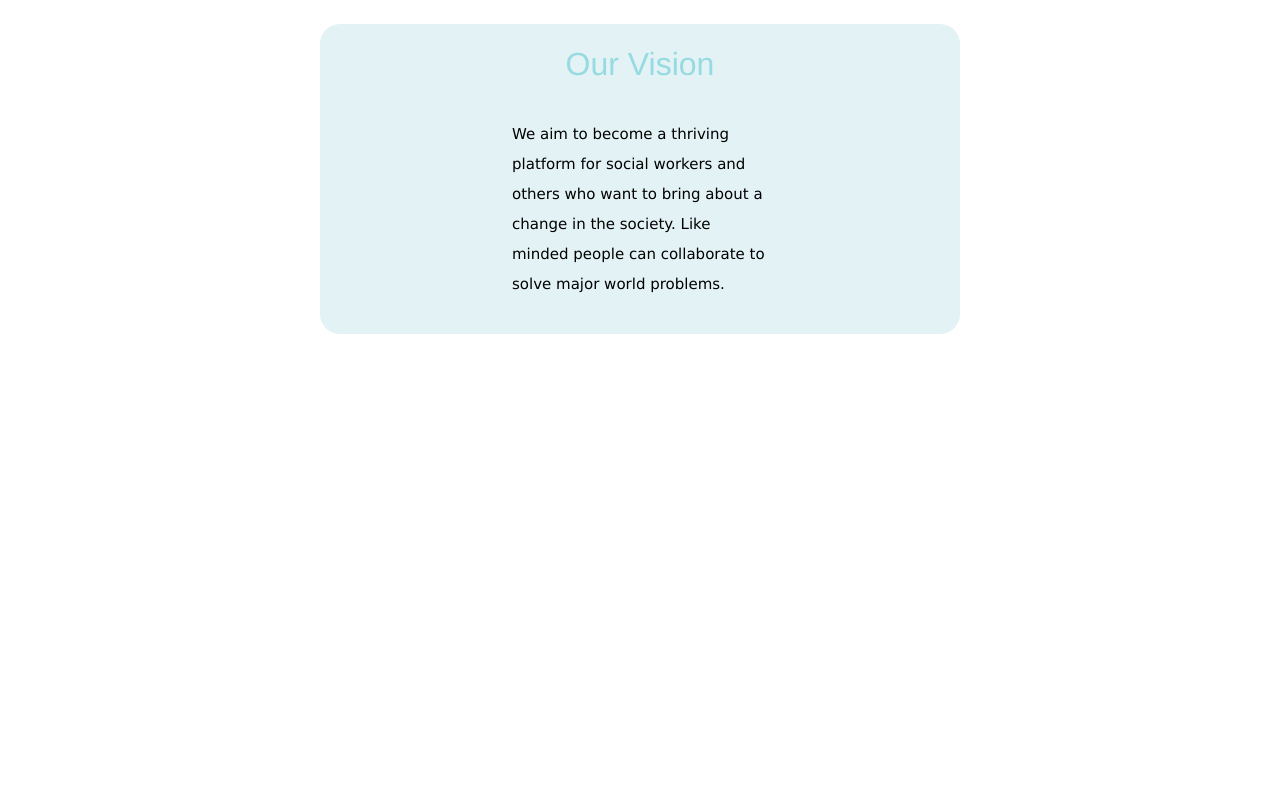
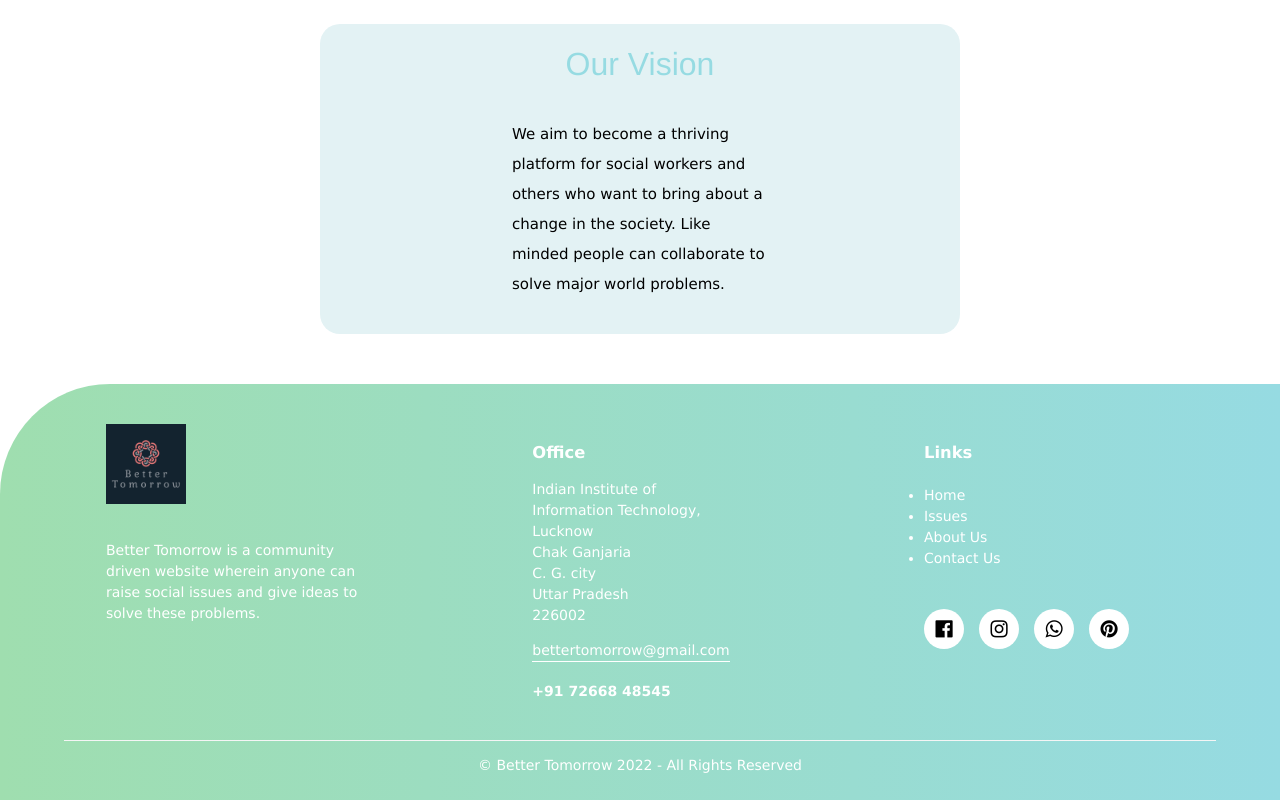
Before and after one commit to VidishaAG/Better-Tomorrow, a React (Create React App) app in the folder frontend/: page /about in a window 1280 px wide. Shown: the part 478-1278 px from the top of the page. Before the commit the page ends 812 px from the top, so only its background shows below. Built offline with nearby package versions, Linux system fonts and the light colour scheme.

Commit message:
Footer Added

```diff
--- a/frontend/public/index.html
+++ b/frontend/public/index.html
@@ -9,6 +9,7 @@
       name="description"
       content="Web site created using create-react-app"
     />
+    <link rel="stylesheet" href="https://cdnjs.cloudflare.com/ajax/libs/font-awesome/4.7.0/css/font-awesome.min.css">
     <link rel="apple-touch-icon" href="%PUBLIC_URL%/logo192.png" />
     <!--
       manifest.json provides metadata used when your web app is installed on a
--- a/frontend/src/App.js
+++ b/frontend/src/App.js
@@ -5,6 +5,7 @@ import './css/login.css'
 import './css/about.css'
 import './css/payment.css'
 import './css/ideasubmit.css'
+import './css/footer.css'
 import {
   BrowserRouter,
   Routes,
@@ -18,6 +19,7 @@ import { About } from './components/About';
 import Payment from './components/Payment';
 import { NGO } from './components/NGO';
 import {IdeaSubmit} from './components/IdeaSubmit';
+import {Footer} from './components/Footer';
 function App() {
   return (
     <BrowserRouter>
@@ -30,6 +32,7 @@ function App() {
         <Route path="/ngo" element={<NGO />} />
         <Route path="/ideasubmit" element={<IdeaSubmit />} />
       </Routes>
+      <Footer/>
     </BrowserRouter>
   );
 }
--- /dev/null
+++ b/frontend/src/components/Footer.js
@@ -0,0 +1,46 @@
+import React from 'react'
+import { Link } from 'react-router-dom'
+
+import logo from '../assets/logo.png'
+
+export const Footer = () => {
+    return (
+        <footer className="footer_component">
+            <div className="row">
+                <div className="col">
+                    <img src={logo} className="logo" /><br />
+                    Better Tomorrow is a community driven website wherein anyone can raise social issues and give ideas to solve
+                    these problems.
+                </div>
+                <div className="col">
+                    <h3 >Office </h3>
+                    <p>Indian Institute of Information Technology, Lucknow<br/>
+                    Chak Ganjaria<br/>
+                    C. G. city<br/>
+                    Uttar Pradesh<br/>
+                    226002</p>
+                    <p className="email-id">bettertomorrow@gmail.com</p>
+                    <h4>+91 72668 48545</h4>
+                </div>
+                <div className="col">
+                <ul>
+                    <h3 class="head-link">Links </h3>
+
+                        <li><Link to="/home">Home</Link></li>
+                        <li><Link to="/gallery">Issues</Link></li>
+                        <li><Link to="/aboutus">About Us</Link></li>
+                        <li><Link to="/contactus">Contact Us</Link></li>
+                        <div className="social-icons">
+                        <i className="fa fa-facebook-official" aria-hidden="true"></i>
+                        <i className="fa fa-instagram" aria-hidden="true"></i>
+                        <i className="fa fa-whatsapp" aria-hidden="true"></i>
+                        <i className="fa fa-pinterest" aria-hidden="true"></i>
+                    </div>
+                    </ul>
+                </div>
+            </div>
+            <hr />
+            <p className="copyright">&#169; Better Tomorrow 2022 - All Rights Reserved</p>
+        </footer>
+    )
+}
--- /dev/null
+++ b/frontend/src/css/footer.css
@@ -0,0 +1,126 @@
+footer {
+    width: 100%;
+    position: relative;
+    bottom: 0;
+    background: linear-gradient(to right, #9fdeaf, #96dbe2);
+    color: #fff;
+    padding: 30px 0 10px;
+    border-top-left-radius: 110px;
+    font-size: 14px !important;
+    line-height: 1.5;
+    margin-top: 50px;
+    font-family: Verdana, Geneva, Tahoma, sans-serif;
+}
+
+footer .row {
+    width: 85%;
+    margin: auto;
+    display: flex;
+    flex-wrap: wrap;
+    align-items: flex-start;
+    justify-content: space-between;
+}
+
+footer .col {
+    flex-basis: 25%;
+    padding: 10px;
+}
+
+footer .col:nth-child(2),
+footer .col:nth-child(3) {
+    flex-basis: 15%;
+}
+
+footer .logo {
+    width: 80px;
+    margin-bottom: 30px;
+}
+
+footer .col h3 {
+    width: fit-content;
+    margin-bottom: 0px;
+    position: relative;
+}
+
+footer .email-id {
+    width: fit-content;
+    border-bottom: 1px solid;
+    /* margin: 20px; */
+}
+
+footer ul li a {
+    text-decoration: none;
+    color: white;
+}
+
+footer form {
+    padding-bottom: 15px;
+    display: flex;
+    align-items: center;
+    justify-content: space-between;
+    border-bottom: 1px solid #ccc;
+    margin-bottom: 50px;
+}
+
+footer form .fa {
+    font-size: 18px;
+    margin-right: 10px;
+}
+
+footer .social-icons .fa {
+    width: 40px;
+    height: 40px;
+    border-radius: 50%;
+    text-align: center;
+    line-height: 40px;
+    font-size: 20px;
+    color: #000;
+    background: white;
+    margin-right: 15px;
+    cursor: pointer;
+}
+footer .social-icons
+{
+    width: 250px;
+    padding-top:40px;
+}
+
+footer .social-icons .fa:hover {
+    background-color: rgb(111, 111, 231);
+    color: white;
+}
+
+footer hr {
+    width: 90%;
+    border: 0;
+    border-bottom: 1px solid whitesmoke;
+    margin: 10px auto;
+}
+
+footer .copyright {
+    text-align: center;
+}
+@keyframes moving {
+    0% {
+        left: -20px;
+    }
+    100% {
+        left: 100%;
+    }
+}
+
+@media (max-width: 700px) {
+    footer {
+        bottom: unset;
+    }
+    footer .col {
+        flex-basis: 100%;
+    }
+    footer .col:nth-child(2),
+    footer .col:nth-child(3) {
+        flex-basis: 100%;
+    }
+}
+footer .head-link {
+    padding-bottom: 20px;
+}
```
